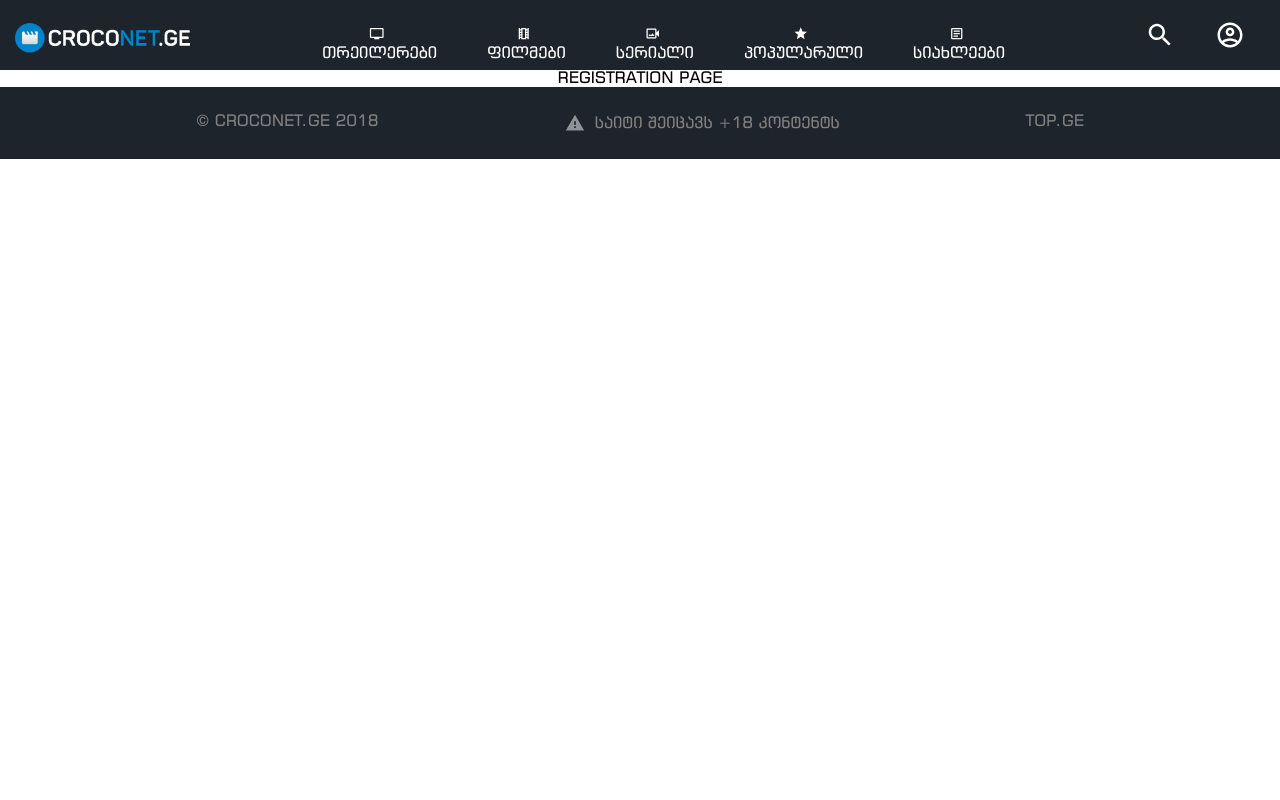
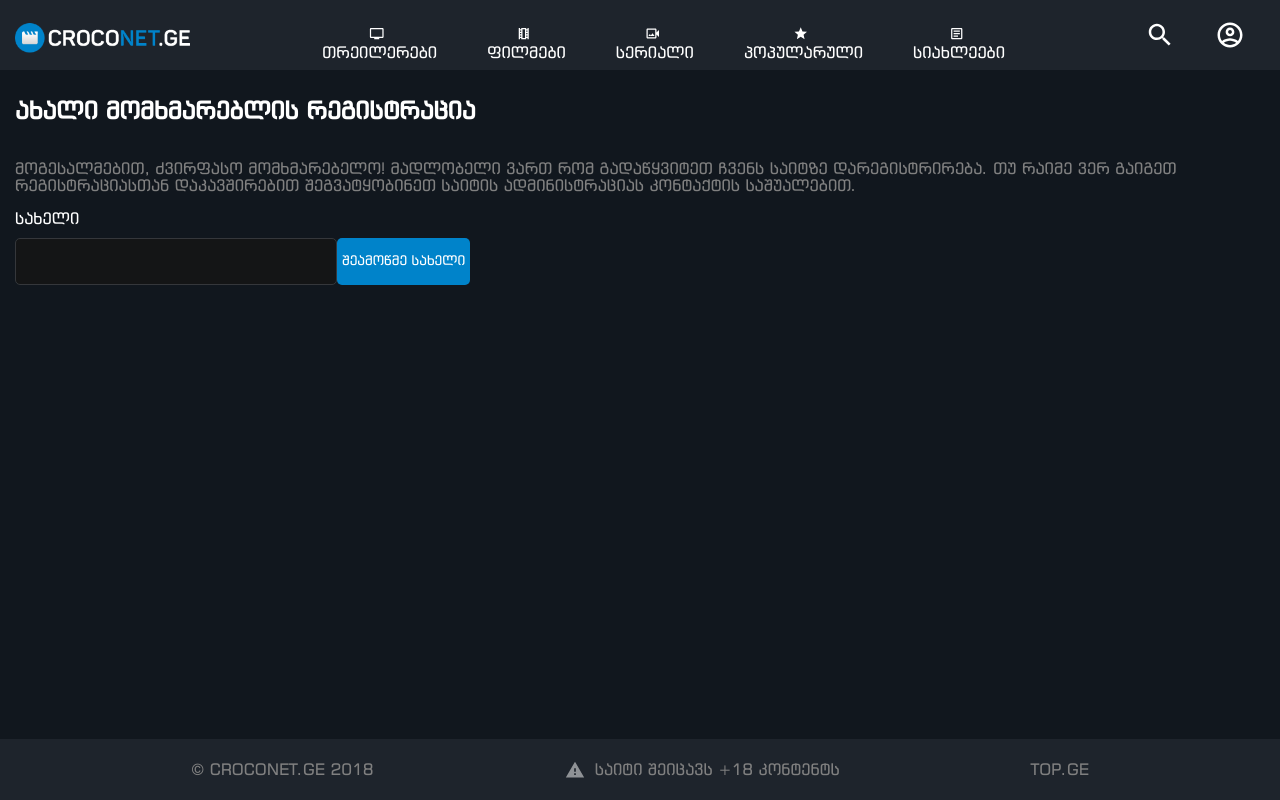
Before and after one commit to iamalex296/Croconet-movies-website, a React (Create React App) app: page /registration in a window 1280 px wide. Built offline with nearby package versions, Linux system fonts and the light colour scheme.

Commit message:
added button component, template component and Registration layout component

```diff
--- /dev/null
+++ b/src/components/Button/Button.js
@@ -0,0 +1,18 @@
+import React from "react";
+
+import classes from "./Button.module.css";
+
+const Button = ({ type, onClickHandler, style, children }) => {
+  return (
+    <button
+      type={type}
+      onClick={onClickHandler}
+      style={{ style }}
+      className={classes.Button}
+    >
+      {children}
+    </button>
+  );
+};
+
+export default Button;
--- /dev/null
+++ b/src/components/Button/Button.module.css
@@ -0,0 +1,15 @@
+.Button {
+  background-color: #0083ca;
+  color: white;
+  outline: none;
+  border: none;
+  padding: 10px 5px;
+  min-width: 100px;
+  cursor: pointer;
+  transition-duration: 0.4s;
+  border-radius: 5px;
+}
+
+.Button:hover {
+  background-color: #3394e6;
+}
--- a/src/components/Footer/Footer.module.css
+++ b/src/components/Footer/Footer.module.css
@@ -2,7 +2,8 @@
   background-color: #1e242c;
   display: flex;
   justify-content: space-evenly;
-  align-items: stretch;
-  padding: 10px;
+  align-items: center;
+  /* padding: 10px; */
+  height: 60px;
   color: grey;
 }
--- /dev/null
+++ b/src/components/Layout/RegistrationLayout.js
@@ -0,0 +1,28 @@
+import React from "react";
+
+import Template from "../Templates/Template";
+import LoginRegistrationInput from "../Input/LoginRegistrationInput";
+import Button from "../Button/Button";
+
+const RegistrationLayout = () => {
+  return (
+    <Template>
+      <h2>ახალი მომხმარებლის რეგისტრაცია</h2>
+      <p style={{ color: "gray" }}>
+        მოგესალმებით, ძვირფასო მომხმარებელო! მადლობელი ვართ რომ გადაწყვიტეთ
+        ჩვენს საიტზე დარეგისტრირება. თუ რაიმე ვერ გაიგეთ რეგისტრაციასთან
+        დაკავშირებით შეგვატყობინეთ საიტის ადმინისტრაციას კონტაქტის საშუალებით.
+      </p>
+
+      <form style={{ display: "flex", flexDirection: "column" }}>
+        <label style={{ marginBottom: "10px" }}>სახელი</label>
+        <div style={{ display: "flex" }}>
+          <LoginRegistrationInput type="text" name="name" />
+          <Button type="button">შეამოწმე სახელი</Button>
+        </div>
+      </form>
+    </Template>
+  );
+};
+
+export default RegistrationLayout;
--- /dev/null
+++ b/src/components/Templates/Template.js
@@ -0,0 +1,13 @@
+import React from "react";
+
+import classes from "./Template.module.css";
+
+const Template = ({ children }) => {
+  return (
+    <div className={classes.container}>
+      <div className={classes["inner-container"]}>{children}</div>
+    </div>
+  );
+};
+
+export default Template;
--- /dev/null
+++ b/src/components/Templates/Template.module.css
@@ -0,0 +1,31 @@
+.container {
+  display: flex;
+  height: 100%;
+  background-color: #11171e;
+  border-bottom: 1px solid #1e242c;
+  justify-content: center;
+  min-height: calc(100vh - 70px - 61px);
+  text-align: start;
+}
+
+.inner-container {
+  width: 70%;
+  color: white;
+  display: flex;
+  padding: 10px 15px;
+  flex-direction: column;
+  justify-content: flex-start;
+  align-items: flex-start;
+}
+
+@media (min-width: 1601px) {
+  .inner-container {
+    width: 70%;
+  }
+}
+
+@media (max-width: 1700px) {
+  .inner-container {
+    width: 100%;
+  }
+}
--- a/src/index.css
+++ b/src/index.css
@@ -6,6 +6,9 @@
 body {
   margin: 0;
   margin-top: 70px;
+}
+
+* {
   font-family: "BPG Banner Caps";
 }
 
--- a/src/pages/RegistrationPage.js
+++ b/src/pages/RegistrationPage.js
@@ -1,7 +1,13 @@
 import React from "react";
 
+import RegistrationLayout from "../components/Layout/RegistrationLayout";
+
 const RegistrationPage = () => {
-  return <div>REGISTRATION PAGE</div>;
+  return (
+    <div>
+      <RegistrationLayout />
+    </div>
+  );
 };
 
 export default RegistrationPage;
```
Also changed, not shown: src/pages/TrailersPage.js (added, +7 -0 lines), src/components/Layout/RegistrationLayout.module.css (added).
